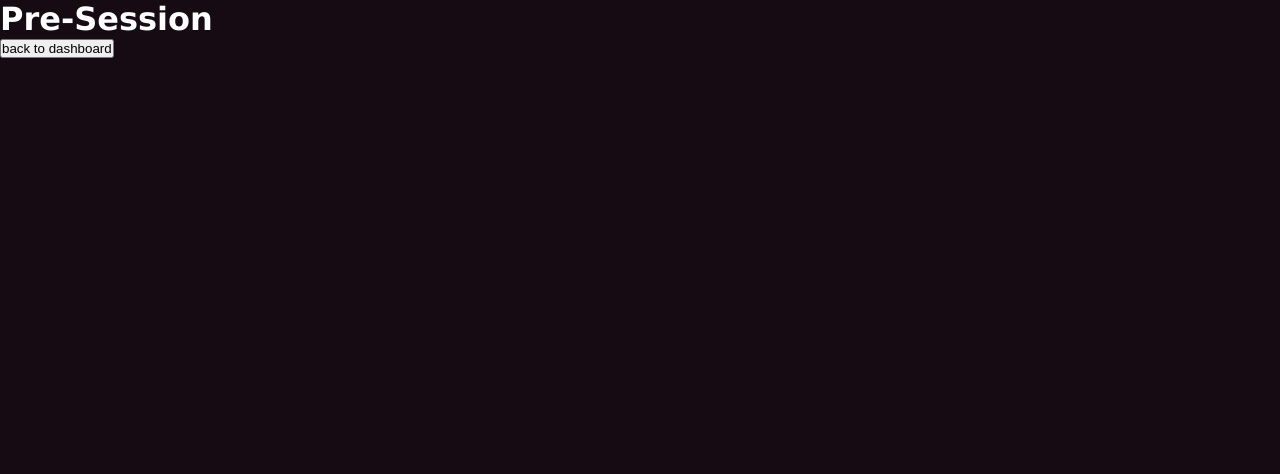
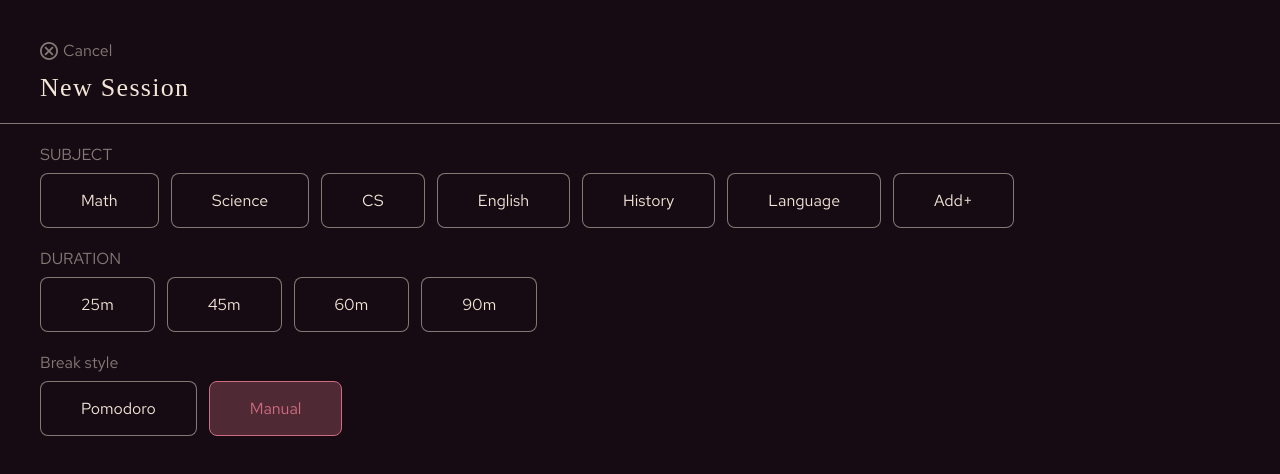
Before and after one commit to 1prcntethan/flowstate, a React (Vite) app: page / in a window 1280 px wide. Both pictures are taken after a click on the button "Start session". Shown: the top 474 px of the page. Built offline with nearby package versions, Linux system fonts and the light colour scheme; a web font is replaced by a local one.

Commit message:
some stuff

```diff
--- a/src/index.css
+++ b/src/index.css
@@ -8,8 +8,25 @@ body {
 :root {
   --dark-purple: #170B13;
   --orange-cream: #F3E5D8;
+  --orange-cream-10: rgba(243, 229, 216, 0.1);
+  --orange-cream-20: rgba(243, 229, 216, 0.2);
+  --orange-cream-30: rgba(243, 229, 216, 0.3);
+  --orange-cream-40: rgba(243, 229, 216, 0.4);
+  --orange-cream-50: rgba(243, 229, 216, 0.5);
+  --orange-cream-60: rgba(243, 229, 216, 0.6);
+  --orange-cream-70: rgba(243, 229, 216, 0.7);
+  --orange-cream-80: rgba(243, 229, 216, 0.8);
+  --orange-cream-90: rgba(243, 229, 216, 0.9);
   --pink: #CE6C81;
-  --orange-cream-50: #f3e5d885;
+  --pink-10: rgba(207, 110, 131, 0.1);
+  --pink-20: rgba(207, 110, 131, 0.2);
+  --pink-30: rgba(207, 110, 131, 0.3);
+  --pink-40: rgba(207, 110, 131, 0.4);
+  --pink-50: rgba(207, 110, 131, 0.5);
+  --pink-60: rgba(207, 110, 131, 0.6);
+  --pink-70: rgba(207, 110, 131, 0.7);
+  --pink-80: rgba(207, 110, 131, 0.8);
+  --pink-90: rgba(207, 110, 131, 0.9);
   --body-text: 'Red Hat Text';
   --heading-text: 'Fustat';
 }
--- /dev/null
+++ b/src/pages/PreSession.module.css
@@ -0,0 +1,89 @@
+.headerSection {
+    display: flex;
+    flex-direction: column;
+    gap: 12px;
+    padding: 40px 40px 20px 40px;
+    border-bottom: 1px solid var(--orange-cream-50)
+}
+
+.cancelButton {
+    display: flex;
+    flex-direction: row;
+    width: auto;
+    border: none;
+    gap: 5px;
+    background-color: var(--dark-purple);
+    cursor: pointer;
+    font-family: var(--body-text);
+    color: var(--orange-cream-50);
+    font-size: 16px;
+    align-items: center;
+    justify-items: center;
+}
+
+.cancelX {
+    width: 18px;
+    height: 18px;
+    justify-self: center;
+    align-self: center;
+    align-items: center;
+    display: flex;
+}
+
+.title {
+    font-family: var(--heading-text);
+    font-size: 26px;
+    letter-spacing: 0.05em;
+    color: var(--orange-cream);
+    gap: 12px
+}
+
+.formSection {
+    display: flex;
+    flex-direction: column;
+    padding: 20px 40px;
+    gap: 20px;
+}
+
+.field {
+    display: flex;
+    flex-direction: column;
+    gap: 8px;
+}
+
+.fieldTitle {
+    font-family: var(--body-text);
+    color: var(--orange-cream-50);
+    font-size: 16px;
+}
+
+.chips {
+    display: flex;
+    flex-direction: row;
+    gap: 12px;
+    flex-wrap: wrap;
+}
+
+.chip {
+    display: flex;
+    padding: 16px 40px;
+    background-color: var(--dark-purple);
+    border-radius: 8px;
+    border: 1px solid var(--orange-cream-50);
+    color: var(--orange-cream);
+    font-family: var(--body-text);
+    font-size: 16px;
+    cursor: pointer;
+}
+
+.chipActive {
+    display: flex;
+    padding: 16px 40px;
+    background-color: var(--pink-30);
+    border-radius: 8px;
+    border: 1px solid var(--pink);
+    color: var(--pink);
+    font-family: var(--body-text);
+    font-size: 16px;
+    cursor: pointer;
+}
--- a/src/pages/PreSession.tsx
+++ b/src/pages/PreSession.tsx
@@ -1,12 +1,78 @@
-import type { Page } from '../App'
+import { useState } from "react";
+import { SessionConfig, TodoItem, BreakMode } from '../types'
+import type { Page } from "../App";
+import styles from "./PreSession.module.css";
 
-type Props = { nav: (p: Page) => void }
+type Props = { nav: (p: Page) => void };
 
 export default function PreSession({ nav }: Props) {
+
+  const [duration, setDuration] = useState('');
+  const [subject, setSubject] = useState(45);
+  const [breakMode, setBreakMode] = useState<BreakMode>('manual')
+  console.log("selected duration: ", duration, "selected subject", subject);
+  console.log("break type: ", breakMode)
+
+
   return (
     <div>
-      <h1>Pre-Session</h1>
-      <button onClick={() => nav('dashboard')}>back to dashboard</button>
+      <div className={styles.headerSection}>
+        <button
+          className={styles.cancelButton}
+          onClick={() => nav("dashboard")}
+        >
+          <img className={styles.cancelX} src="/CancelX.svg" alt="X" />
+          <span>Cancel</span>
+        </button>
+        <span className={styles.title}>New Session</span>
+      </div>
+      <div className={styles.formSection}>
+        <div className={styles.field}>
+          <label className={styles.fieldTitle}>SUBJECT</label>
+          <div className={styles.chips}>
+            {["Math", "Science", "CS", "English", "History", "Language", "Add+"].map((s) => (
+              <button
+                key={s}
+                className={subject === s ? styles.chipActive : styles.chip}
+                onClick={() => setSubject(s)}
+              >
+                {s}
+              </button>
+            ))}
+          </div>
+        </div>
+        <div className={styles.field}>
+          <label className={styles.fieldTitle}>DURATION</label>
+          <div className={styles.chips}>
+            {[25, 45, 60, 90].map((m) => (
+              <button
+                key={m}
+                className={duration === m ? styles.chipActive : styles.chip}
+                onClick={() => setDuration(m)}
+              >
+                {m}m
+              </button>
+            ))}
+          </div>
+        </div>
+        <div className={styles.field}>
+          <label className={styles.fieldTitle}>Break style</label>
+          <div className={styles.chips}>
+            <button
+              className={breakMode === 'pomodoro' ? styles.chipActive : styles.chip}
+              onClick={() => setBreakMode('pomodoro')}
+            >
+              Pomodoro
+            </button>
+            <button
+              className={breakMode === 'manual' ? styles.chipActive : styles.chip}
+              onClick={() => setBreakMode('manual')}
+            >
+              Manual
+            </button>
+          </div>
+        </div>
+      </div>
     </div>
-  )
+  );
 }
--- /dev/null
+++ b/src/types.ts
@@ -0,0 +1,15 @@
+export type BreakMode = 'pomodoro' | 'manual'
+
+export type TodoItem = {
+  id: string
+  text: string
+  completed: boolean
+}
+
+export type SessionConfig = {
+  subject: string
+  durationMinutes: number
+  breakMode: BreakMode
+  todos: TodoItem[]
+  trackingEnabled: boolean
+}
```
Also changed, not shown: public/CancelX.svg (added).
